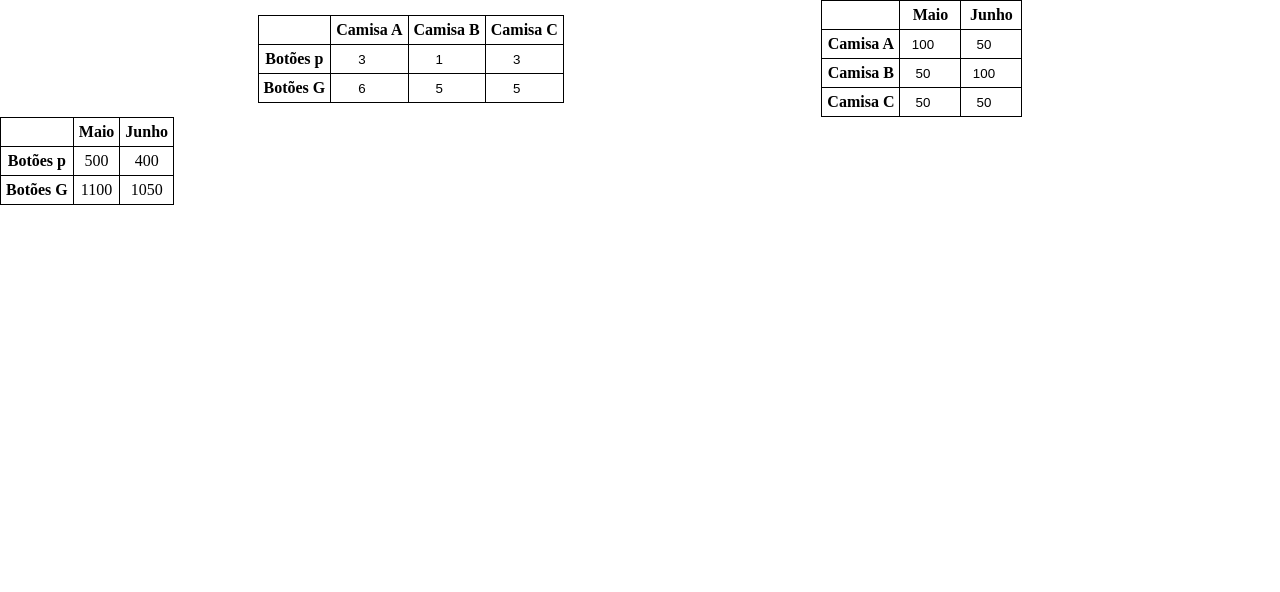
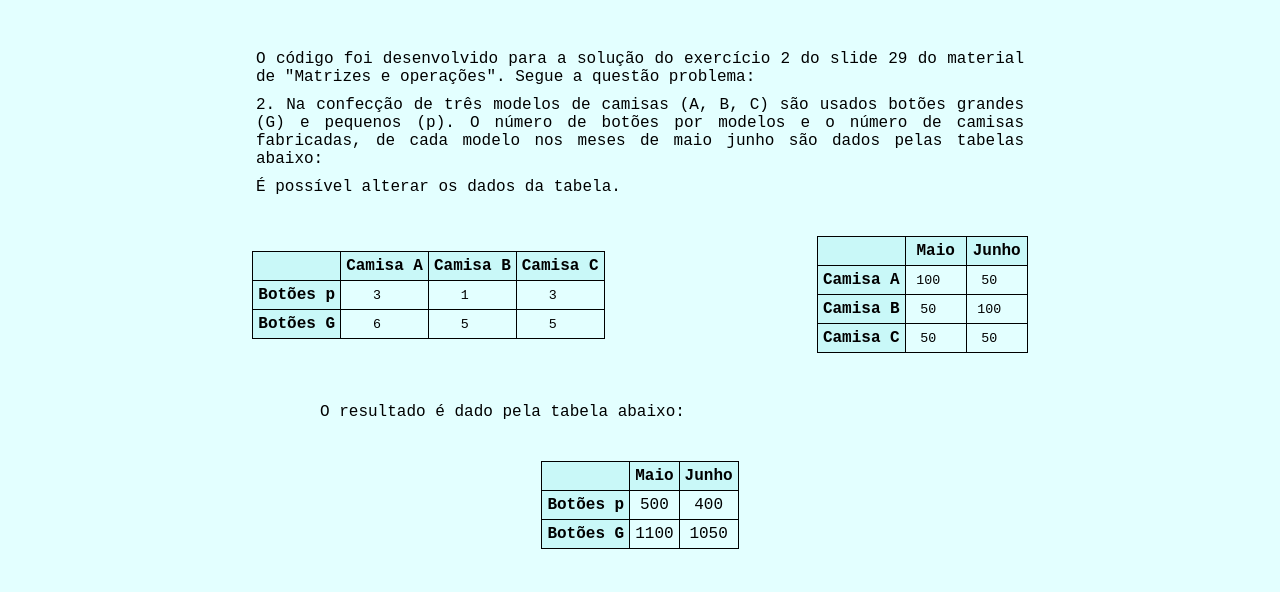
Before and after one commit to felipetoledo07/matriz-operacoes-ex2-front, a plain HTML site: page index.html in a window 1280 px wide. Drawn offline with Linux system fonts and the light colour scheme.

Commit message:
front-end update

```diff
--- a/index.html
+++ b/index.html
@@ -8,6 +8,20 @@
     <title>matrix multiplication</title>
 </head>
 <body>
+
+    <div class="paragraph">
+        <p>
+            O código foi desenvolvido para a solução do exercício 2 do slide 29 do material de "Matrizes e operações". Segue a questão problema:
+        </p>
+        <p>
+            2. Na confecção de três modelos de camisas (A, B, C) são usados botões grandes (G) e pequenos (p). O número de botões por modelos e o número de camisas fabricadas, de cada modelo nos meses de maio junho são dados pelas tabelas abaixo:
+        </p>
+        <p>
+            É possível alterar os dados da tabela.
+        </p>
+    </div>
+
+    <div class="content">
         <section class="flex">
             <table>
                 <tr>
@@ -78,7 +92,13 @@
             </table>
         </section>
 
-    <section>
+        <div class="paragraph">
+            <p>
+                O resultado é dado pela tabela abaixo:
+            </p>
+        </div>
+
+        <section class="result">
             <table>
                 <tr>
                     <th></th>
@@ -97,7 +117,7 @@
                 </tr>
             </table>
         </section>
-
+    </div>
     </body>
     <script src="script.js"></script>
     </html>
--- a/style.css
+++ b/style.css
@@ -1,7 +1,9 @@
 * {
     margin: 0;
     padding: 0;
-    border: none
+    border: none;
+    background-color: #e3ffff;
+    font-family: 'Courier New', Courier, monospace;
 }
 
 table {
@@ -15,6 +17,10 @@ th, td {
     text-align: center;
 }
 
+th {
+    background-color: #c9f8f8;
+}
+
 input {
     width: 50px;
     text-align: center;
@@ -26,3 +32,26 @@ input {
     justify-content: space-evenly;
     align-items: center;
 }
+
+.content {
+    padding: 40px;
+}
+
+.result {
+    display: flex;
+    flex-flow: row nowrap;
+    justify-content: center;
+    align-items: center;
+    padding-top: 40px;
+}
+
+.paragraph {
+    width: 60%;
+    margin-left: calc((100vw - 60%)/2);
+    margin-top: 50px;
+    text-align: justify;
+}
+
+p {
+    margin-top: 10px;
+}
```
Lines whose indentation alone changed are shown as unchanged.
